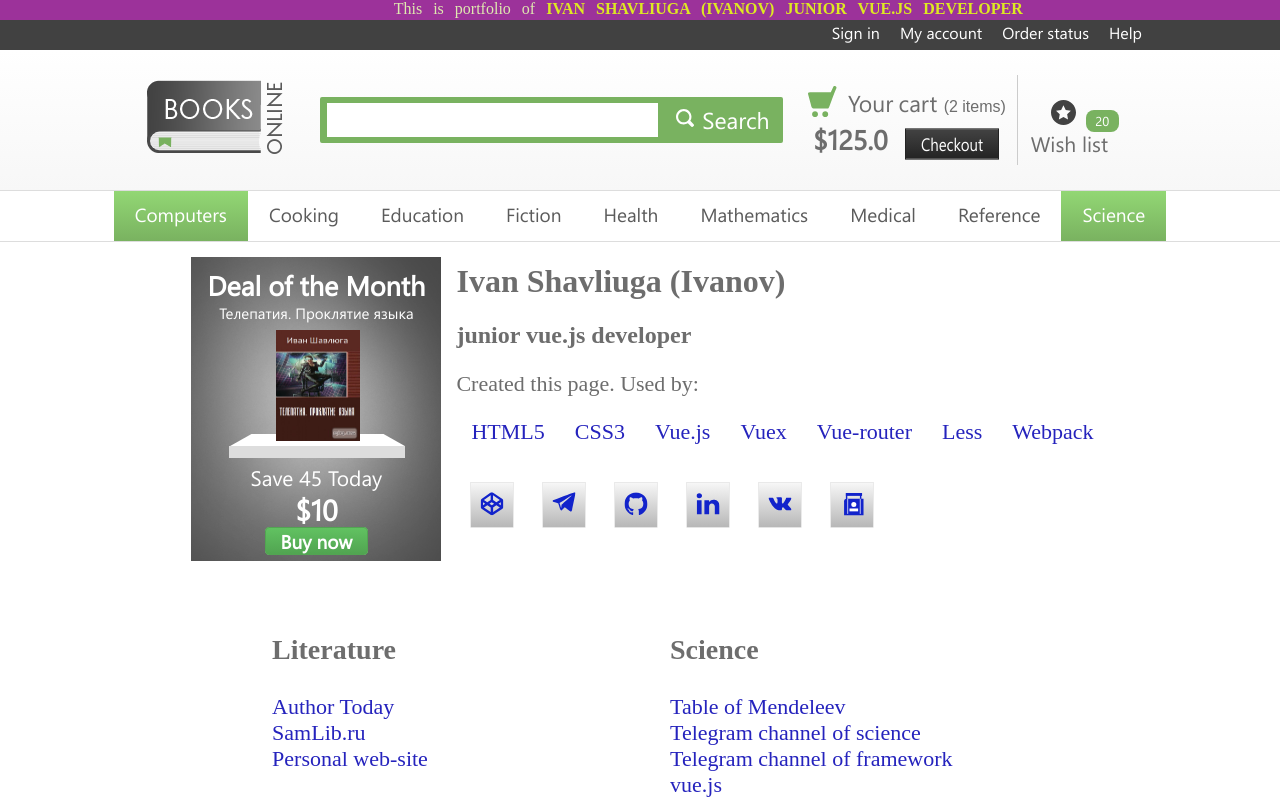
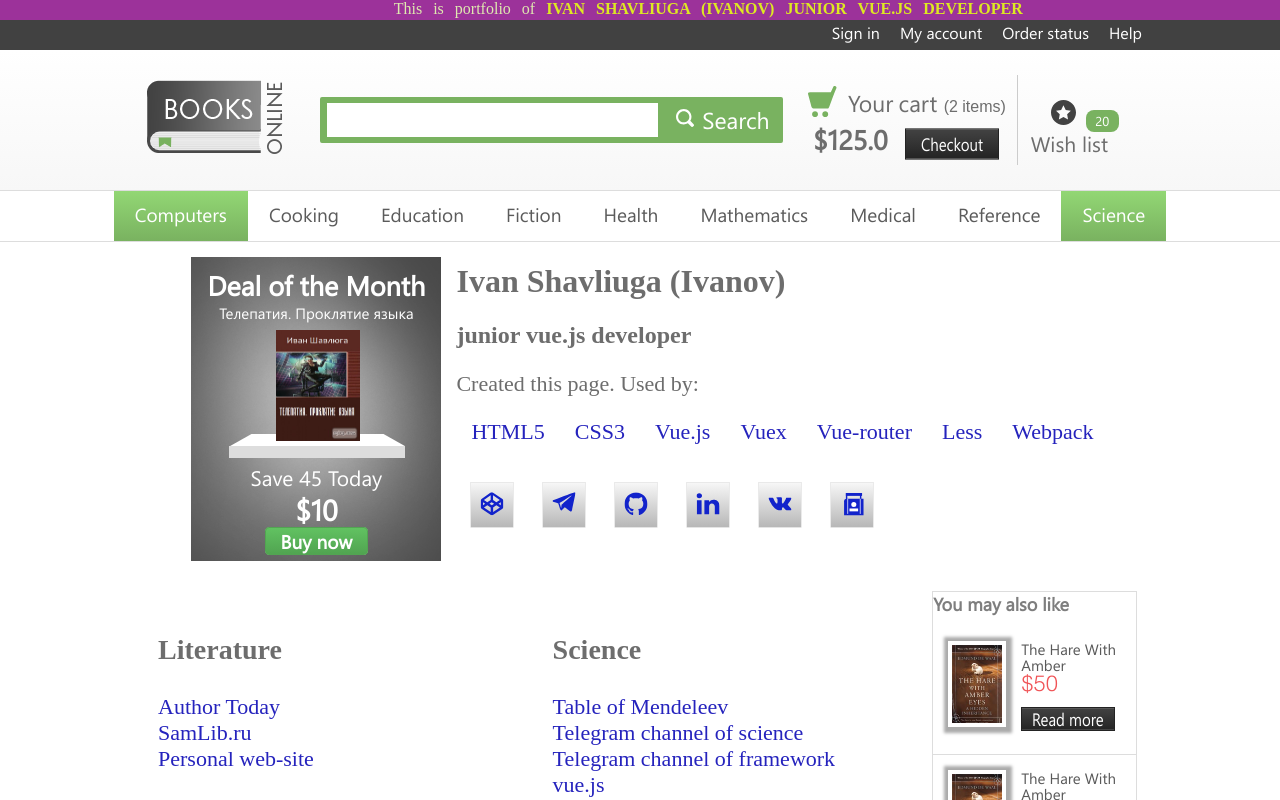
Before and after one commit to IvanShavliuga/booksshop, a Vue app: page /about in a window 1280 px wide. Shown: the top 800 px of the page. Built offline with nearby package versions, Linux system fonts and the light colour scheme.

Commit message:
about | book banner

```diff
--- a/src/views/About.vue
+++ b/src/views/About.vue
@@ -70,6 +70,7 @@
           </li>
         </ul>
       </article>
+      <Bookbanner/>
     </div>
     <Footer/>
   </div>
@@ -81,6 +82,7 @@ import Hello from '@/components/HelloWorld.vue'
 import Iconlist from '@/components/icons/Iconlist.vue'
 import Promo from '@/components/Promo.vue'
 import Footer from '@/components/Footer.vue'
+import Bookbanner from '@/components/Bookbanner.vue'
 
 export default {
   name: 'Home',
@@ -89,6 +91,7 @@ export default {
     Hello,
     Iconlist,
     Promo,
+    Bookbanner,
     Footer
   },
   data () {
```
